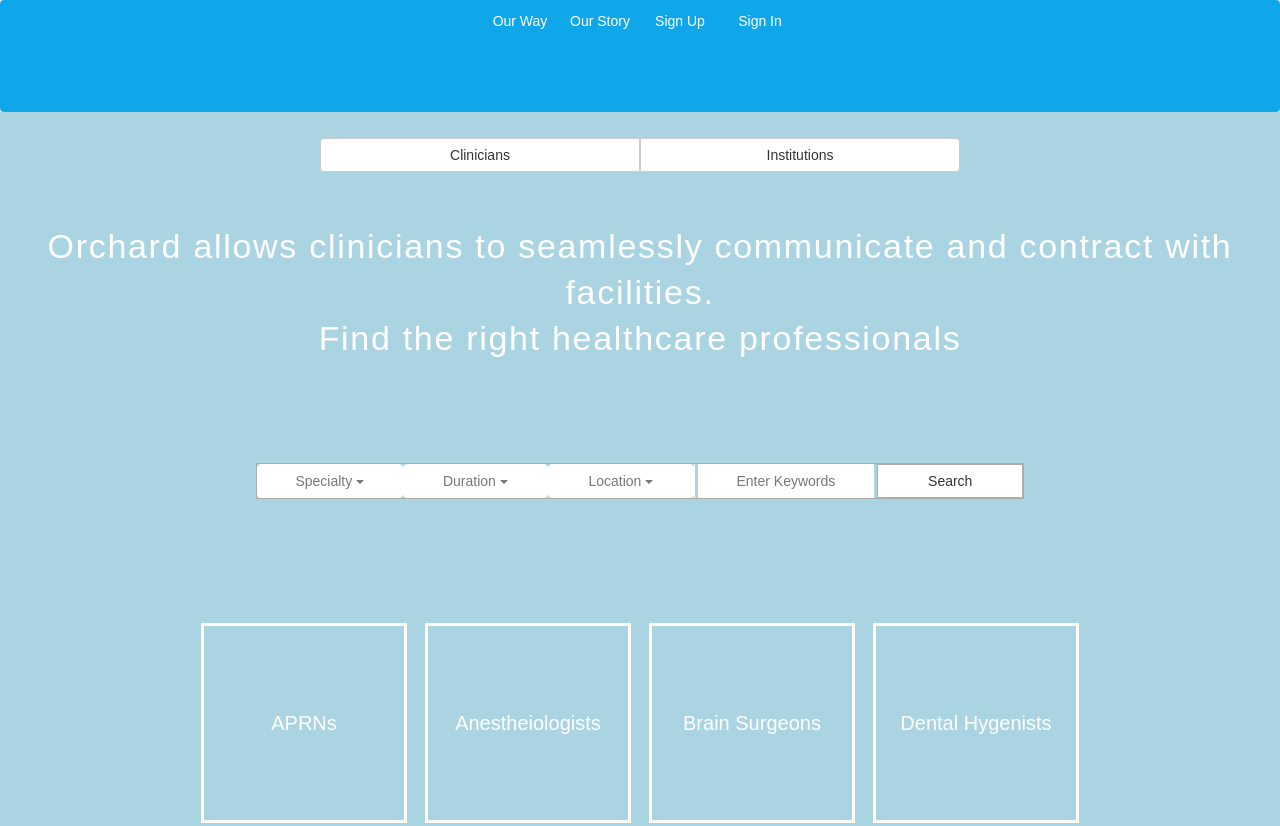
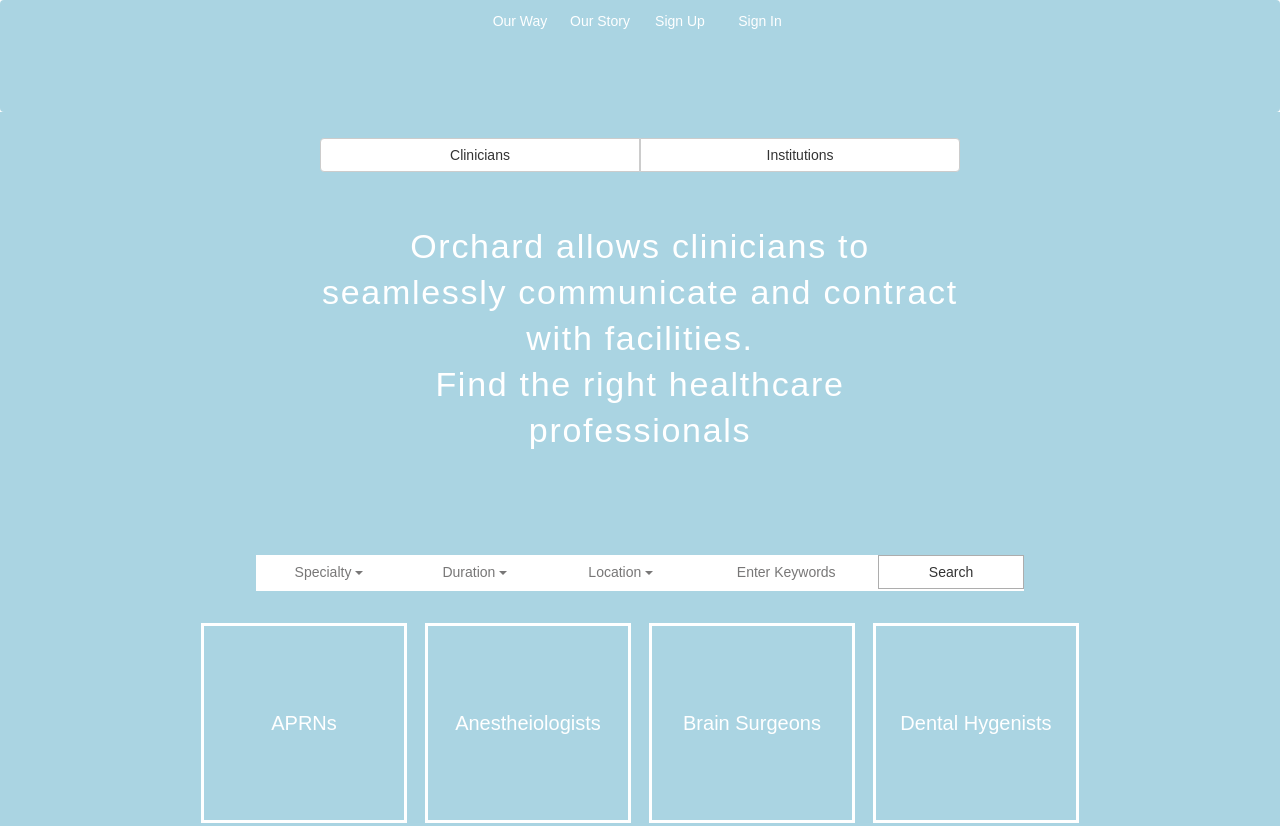
Before and after one commit to mhmhse/locumDoctor, a plain HTML site: page index.html in a window 1280 px wide. Shown: the top 826 px of the page. Drawn offline with nearby package versions, Linux system fonts and the light colour scheme.

Commit message:
background scheme color has finally been decided

```diff
--- a/header.css
+++ b/header.css
@@ -1,7 +1,7 @@
 .navbar {
-	font-family: proxima-nova, sans-serif;
+	font-family: brandon-grotesque, sans-serif !important;
 	color: ##ffffff ;
-	background-color: #10A7EA;
+	background-color: #AAD4E2;
 	margin-bottom: 0px !important;
 }
 
@@ -12,7 +12,7 @@
 	padding: 0 auto 0 auto;
 	display: table;
 	color:#AAD4E2;
-	background-color: #10A7EA;
+	background-color: #AAD4E2;
 }
 
 .navbarOptionCover {
@@ -34,6 +34,6 @@
 }
 
 .navbarOption:hover {
-	background-color: #E6E6E6;
+	background-color: #E15237;
 	cursor: hand;
 }
--- a/searchFields.css
+++ b/searchFields.css
@@ -9,6 +9,10 @@
     font-size: 34px !important;
     line-height: 46px !important;
     letter-spacing: 0.05em !important;
+    width: 50%;
+    min-width: 400px;
+    text-align: center;
+    margin: 0 auto 0 auto !important;
 }
 
 .frontPageButtonWrapper:hover {
@@ -32,12 +36,22 @@
 }
 
 .cliniciansSearchFields {
-	border-style: solid;
-	border-color: #ADADAD;
-	border-width: 1px;
+	background-color: white;
 	width: 60%;
 	height: 36px;
 	margin: 8% auto 4% auto;
+}
+
+.searchFieldHoveringArea:hover {
+	background-color: #E15237 !important;
+	cursor: hand !important;
+}
+
+.searchDropdownSpecialtyButton:hover {
+	background-color: #E15237 !important;
+	cursor: hand !important;
+	margin: 0 !important;
+	border-color: #E15237 !important;
 }
 
 .searchDropdownSpecialtyButton {
@@ -57,6 +71,12 @@
 	color: #787777 !important;
 	font-family: proxima-nova, sans-serif;
 }
+.searchDropdownLocationButton:hover {
+	background-color: #E15237 !important;
+	cursor: hand !important;
+	margin: 0 !important;
+	border-color: #E15237 !important;
+}
 
 .searchDropdownDurationButton {
 	border-color: white !important;
@@ -65,6 +85,13 @@
 	text-align: center !important;
 	color: #787777 !important;
 	font-family: proxima-nova, sans-serif;
+}
+
+.searchBoxSearchTab:hover {
+	background-color: #E15237 !important;
+	cursor: hand !important;
+	margin: 0 !important;
+	border-color: #E15237 !important;
 }
 
 .searchBoxSearchTab {
```
